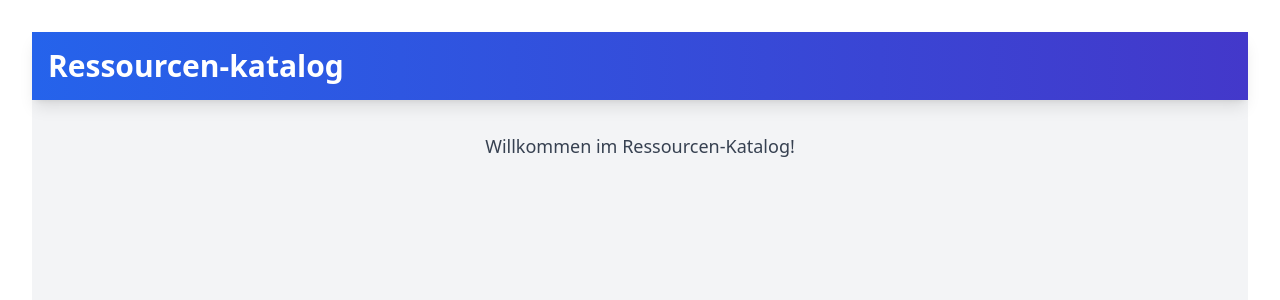
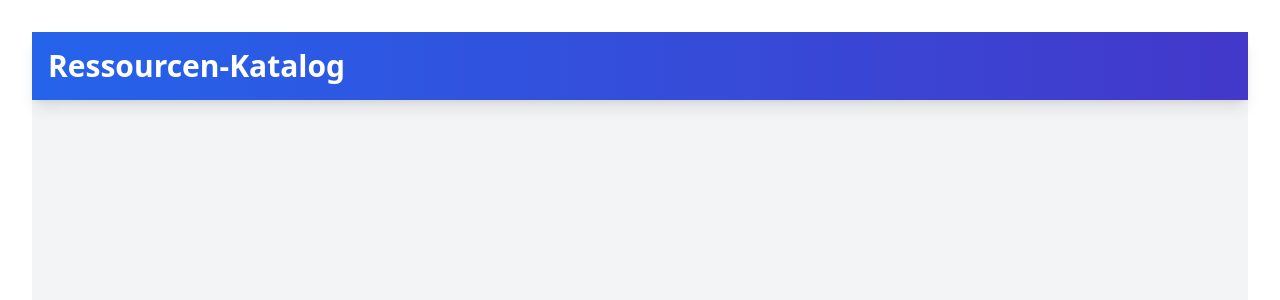
Before and after one commit to Vitja72/resource-catalog-ui, a React (Vite) app: page / in a window 1280 px wide. Shown: the top 300 px of the page. Built offline with nearby package versions, Linux system fonts and the light colour scheme.

Commit message:
feat(UI-104): ResourceCard Komponente entwickelt

```diff
--- a/src/App.jsx
+++ b/src/App.jsx
@@ -1,27 +1,30 @@
 import './App.css'
+import ResourceCard from './components/RessourceCard.jsx'
+
 function App() {
+
+  const dummyResource = null;
+
   return (
-
       <div className="min-h-screen bg-gray-100 font-sans antialiased">
         <header className="bg-gradient-to-r from-blue-600 to-indigo-700 p-4 shadow-lg">
           <div className="container mx-auto flex justify-between items-center">
-          <h1 className="text-3xl font-extrabold text-white">Ressourcen-katalog</h1>
+            <h1 className="text-3xl font-extrabold text-white">
+              Ressourcen-Katalog
+            </h1>
             <nav>
-            {/*Hier kommt später das Menü. */}
+              {/* Hier kommt spaeter das Menu. */}
             </nav>
-
           </div>
-
-
         </header>
 
         <main className="container mx-auto p-4 mt-4">
-        <p className="text-gray-700 text-lg"> Willkommen im Ressourcen-Katalog!</p>
-
-
+          <div className="max-w-md">
+            <ResourceCard resource={dummyResource} />
+          </div>
         </main>
       </div>
-
   )
 }
+
 export default App
--- /dev/null
+++ b/src/components/RessourceCard.jsx
@@ -0,0 +1,16 @@
+import React from "react";
+
+const ResourceCard = ({ resource }) => {
+    if (!resource) {
+        return null;
+    }
+
+    return (
+        <div className="bg-white p-6 rounded-lg shadow-md hover:shadow-xl transition-shadow duration-300">
+            <h2 className="text-xl font-semibold text-gray-800 mb-2">{resource.title}</h2>
+            <p className="text-gray-600 text-sm mb-4">{resource.description}</p>
+        </div>
+    );
+};
+
+export default ResourceCard;
```
Lines whose indentation alone changed are shown as unchanged.
